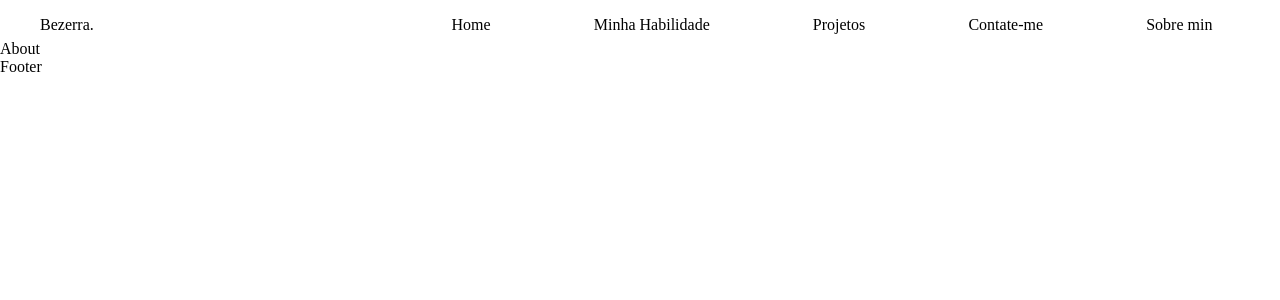
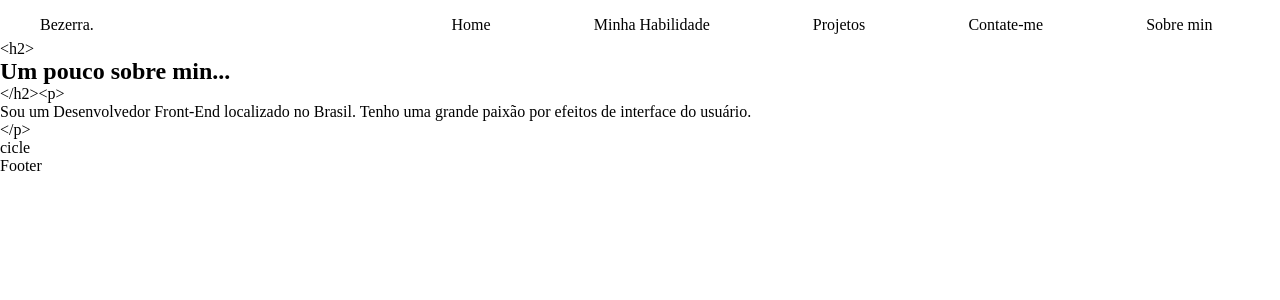
Before and after one commit to Matheusbezerra-dev/portfolio, a React (Vite) app: page /about in a window 1280 px wide. Shown: the top 300 px of the page. Built offline with nearby package versions, Linux system fonts and the light colour scheme.

Commit message:
fazendo o form

```diff
--- a/package.json
+++ b/package.json
@@ -14,16 +14,19 @@
     "@types/nodemailer": "^6.4.7",
     "@types/react-router-dom": "^5.3.3",
     "axios": "^1.3.3",
+    "d3": "^7.8.2",
     "express": "^4.18.2",
     "nodemailer": "^6.9.1",
     "react": "^18.2.0",
     "react-dom": "^18.2.0",
+    "react-globe": "^5.0.2",
     "react-hook-form": "^7.43.1",
     "react-router-dom": "^6.8.1",
     "styled-components": "^5.3.6"
   },
   "devDependencies": {
     "@types/cors": "^2.8.13",
+    "@types/d3": "^7.4.0",
     "@types/react": "^18.0.28",
     "@types/react-dom": "^18.0.10",
     "@types/styled-components": "^5.1.26",
--- a/src/components/About/About.tsx
+++ b/src/components/About/About.tsx
@@ -1,9 +1,27 @@
 import React from 'react';
+import Cicle from '../Cicle/Cicle';
 
-const About = (): JSX.Element => {
+const techList: string[] = ['React', 'Redux', 'Context API', 'Hooks', 'Styled-Components', 'Git & Github', 'RTL', 'Jest', 'ES5/ES6', 'TypeScript', 'CSS3', 'HTML5', 'Node.js', 'Material UI', 'API Rest', 'C', 'MySQL'];
+
+const About: React.FC = (): JSX.Element => {
   return (
     <main>
-      About
+      {'<h2>'}
+      <h2>Um pouco sobre min...</h2>
+      {'</h2>'}
+
+      {'<p>'}
+      <p>
+        Sou um Desenvolvedor Front-End localizado no Brasil. Tenho uma grande paixão por efeitos de interface do usuário.
+      </p>
+      <p>
+
+      </p>
+      <p>
+
+      </p>
+      {'</p>'}
+      <Cicle />
     </main>
   )
 }
--- /dev/null
+++ b/src/components/Cicle/Cicle.tsx
@@ -0,0 +1,11 @@
+import React from 'react'
+
+const Cicle = () => {
+  return (
+    <div>
+      cicle
+    </div>
+  )
+}
+
+export default Cicle
--- a/src/components/Form/Form.tsx
+++ b/src/components/Form/Form.tsx
@@ -1,10 +1,10 @@
-import React, { useState } from 'react';
+import { useState } from 'react';
 
 interface Props {
   onSubmit: (values: any) => void;
 }
 
-const Form: React.FC<Props> = ({ onSubmit }) => {
+const Form: React.FC<Props> = (onSubmit) => {
   const [name, setName] = useState('');
   const [email, setEmail] = useState('');
   const [message, setMessage] = useState('');
@@ -28,7 +28,7 @@ const Form: React.FC<Props> = ({ onSubmit }) => {
         <label htmlFor="message">Message:</label>
         <textarea id="message" value={message} onChange={(event) => setMessage(event.target.value)} />
       </div>
-      <button type="submit">Send</button>
+      <button type="submit">Enviar</button>
     </form>
   );
 };
```
Also changed, not shown: src/components/Cicle/CicleStyle.ts (added, +13 -0 lines), src/serve.ts (deleted, +0 -38 lines), 1 other file (tests, documents, lock files or other folders).
